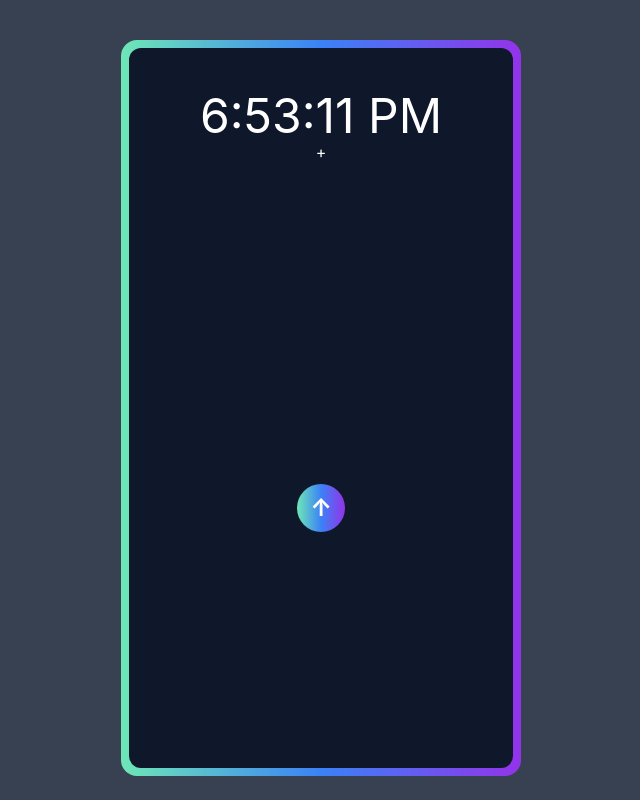
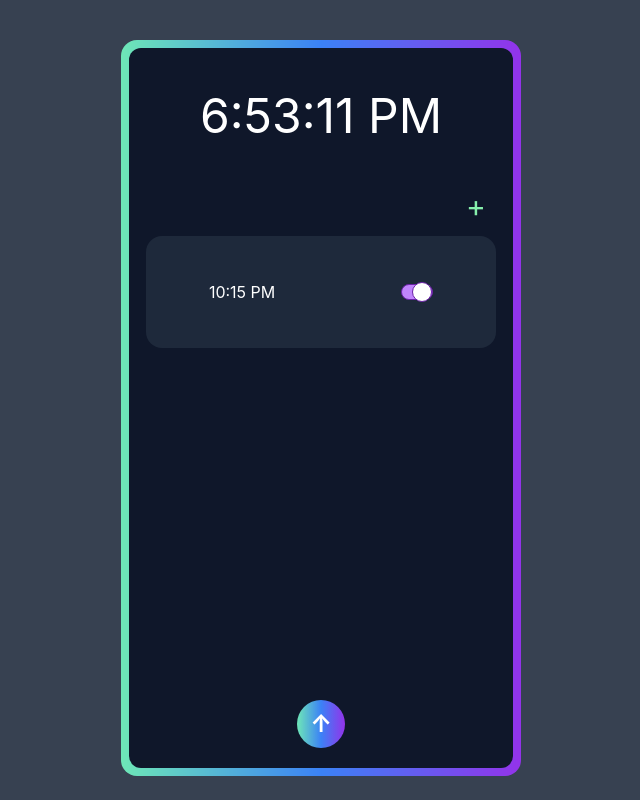
Before and after one commit to polojoe1/spinner, a React (Create React App) app: page / in a window 1280 px wide. Shown: the whole page, without its empty margins (319-959 px from the left). Built offline with nearby package versions, Linux system fonts and the light colour scheme.

Commit message:
work in progress

```diff
--- a/src/App.js
+++ b/src/App.js
@@ -3,23 +3,36 @@ import {useState} from 'react'
 //very easy
 function App() {
   const [large, setLarge] =useState(true)
-
+  const [alarms,setAlarms]=useState([{id:1,time:'10:15:00 PM',on:true}])
   const setDate =()=>{
     let d = new Date();
     document.getElementById('demo').innerHTML = d.toLocaleTimeString()
 
   }
   setInterval(setDate,1000)
-
+  const appear=()=>{
+    setLarge(!large)
+    document.getElementById('appear').style.color='blue';
+    setTimeout(document.getElementById('appear').style.display='',1000)
+  }
   return (
     <div className='flex  justify-center bg-gray-700 h-screen w-screen  pt-10' >
 
       <div id='drop' className={`${large?'h-[92vh]':'h-[32vh]'} w-[25rem] duration-500 rounded-2xl bg-gradient-to-r flex justify-center items-center from-[#6EE7B7] via-[#3B82F6] to-[#9333EA] `}>
-      <div id='drop2' className={`${large?'h-[90vh]':'h-[30vh]'} w-96 bg-slate-900 duration-500 flex p-5 rounded-xl items-center flex-col`}>
+      <div id='drop2' className={`${large?'h-[90vh]':'h-[30vh]'} w-96 bg-slate-900 duration-500 flex p-5 rounded-xl items-center flex-col justify-between`}>
 
-        <p id='demo' className='text-white text-5xl text-center pt-6'></p>
-        <p className={`${large?'':'hidden'} text-white`}>+</p>
-        <div  onClick={()=>{setLarge(!large)}} className={`${large?'mt-[20rem]':'rotate-180 mt-5'} h-12  duration-500 w-12 rounded-full bg-gradient-to-r from-[#6EE7B7] via-[#3B82F6] to-[#9333EA] flex justify-center items-center  text-white text-2xl font-bold cursor-pointer`}>↑</div>
+        <div><p id='demo' className='text-white text-5xl text-center pt-6'></p>
+        <div id='appear' className='origin-top delay-300'><div className='overflow-scroll flex flex-col '><p className={`${large?'':'hidden'} text-green-300  text-3xl pt-[2rem] pl-[20rem] origin-right cursor-pointer duration-500 mt-[1rem] pb-3`}>+</p>
+          {alarms.map(alarm=>{return (
+            <div key={alarm.id} className={` ${large?' delay-75 flex':'hidden'} w-[350px] transition-opacity duration-500 rounded-2xl bg-slate-800 h-28 flex items-center justify-around`}>
+              <p className={`text-white`}>{isNaN(alarm.time[4])?alarm.time.slice(0,4):alarm.time.slice(0,5)} {alarm.time[alarm.time.length-2]+alarm.time[alarm.time.length-1]}</p>
+              <div onClick={()=>setAlarms([{...alarms,id:alarm.id,time:alarm.time,on:!alarm.on}])} className={`${alarm.on?'justify-end bg-purple-400 border-[1px]  border-purple-800':'bg-slate-300'} duration-75 h-4 w-8 cursor-pointer rounded-full flex items-center `}>
+                <div className={` ${alarm.on?'border-[1px] border-purple-800 origin-left ':' origin-right'} duration-1000 h-5 w-5 rounded-full bg-white`}></div>
+              </div>
+            </div>
+          )})}
+          </div></div></div>
+        <div  onClick={()=>{appear()}} className={`${large?'':'rotate-180'} h-12 delay-500 duration-700 w-12 rounded-full bg-gradient-to-r from-[#6EE7B7] via-[#3B82F6] to-[#9333EA] flex justify-center items-center  text-white text-2xl font-bold cursor-pointer`}>↑</div>
         </div>
       </div>
     </div>
```
